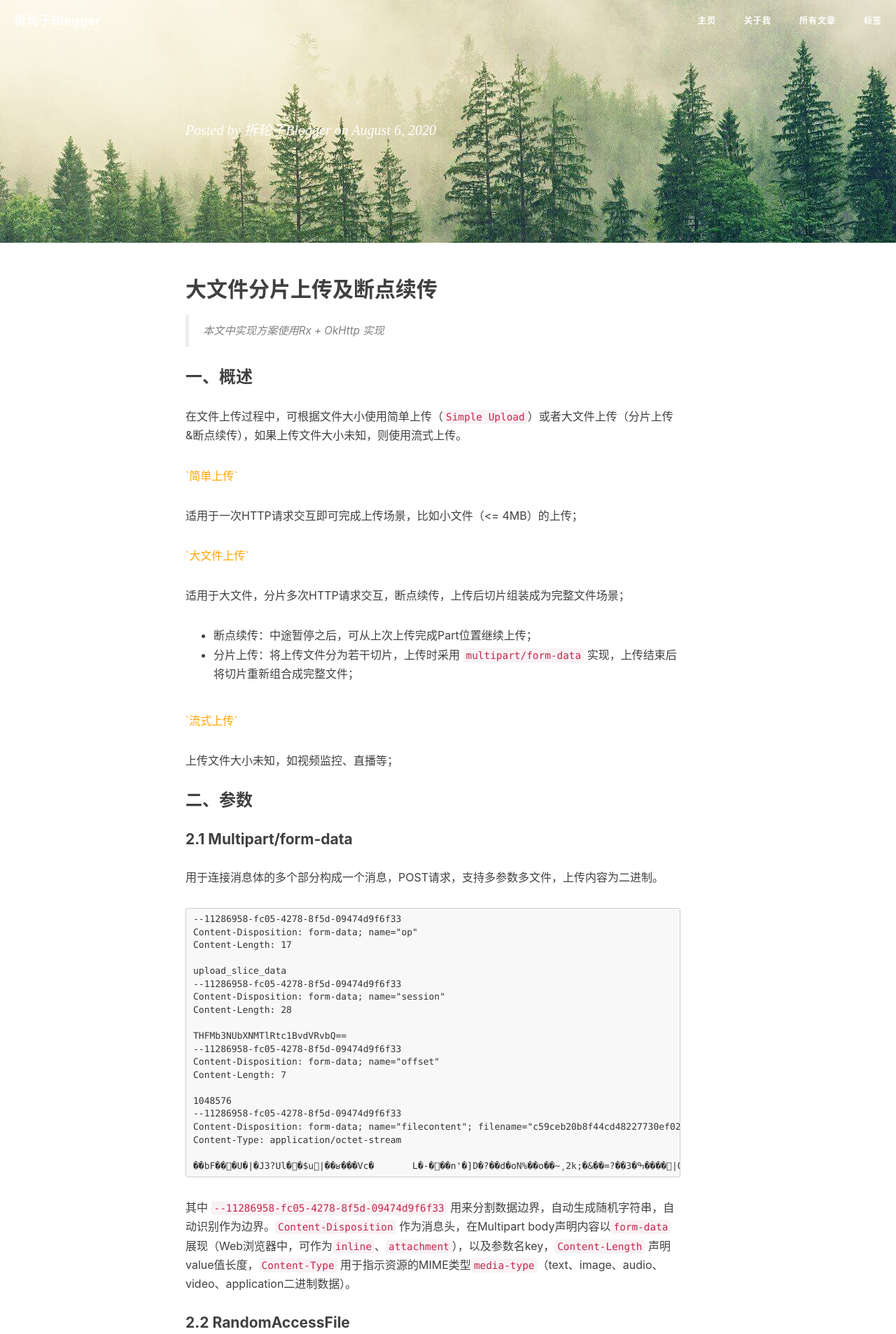
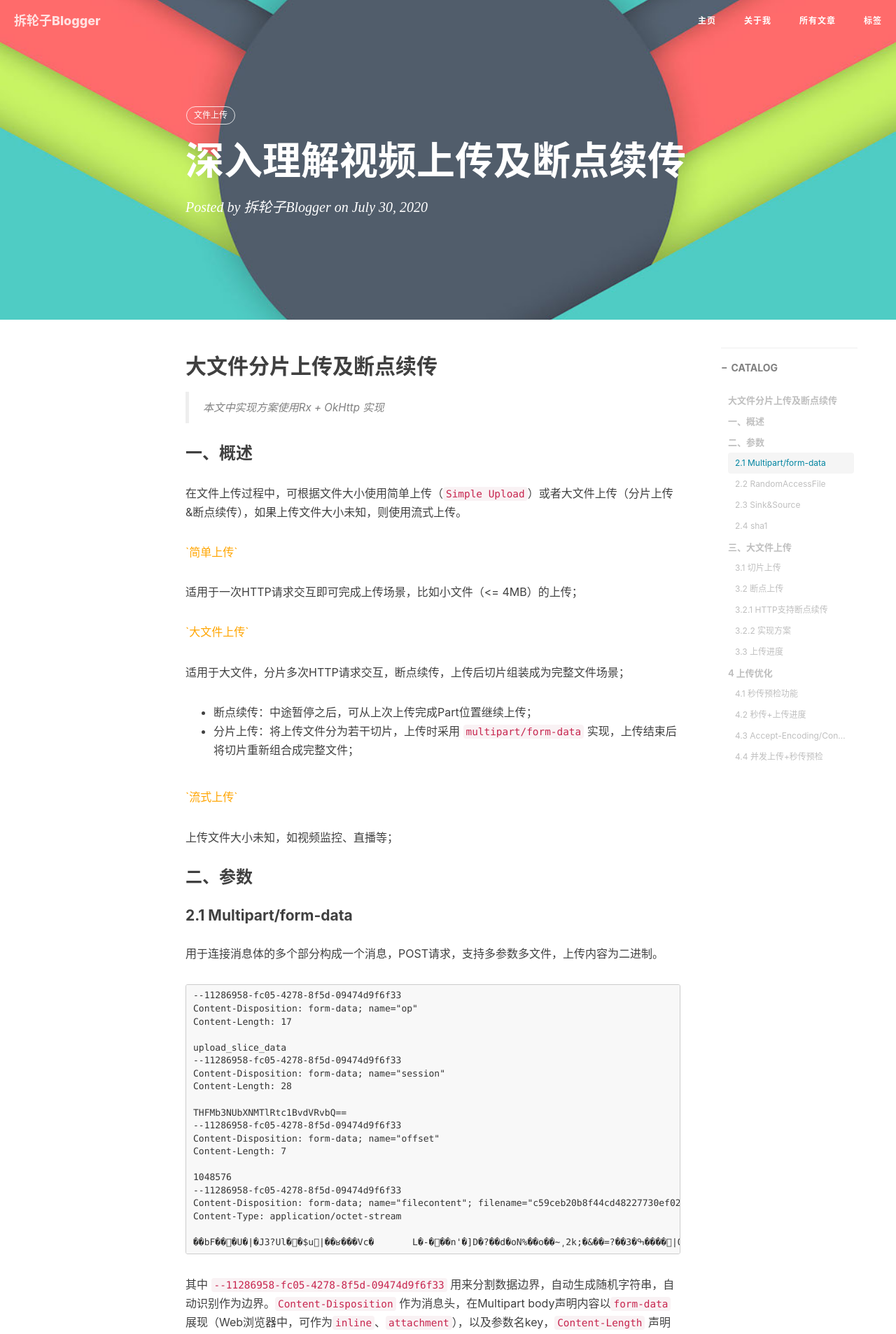
Before and after one commit to Chailz2Herzog/chailz.github.io, a Jekyll site: the page built from _posts/2020-08-06-深入理解视频上传及断点续传.md, in a window 1280 px wide. Shown: the top 1907 px of the page at 70% size. Built offline with Jekyll 4.4.1, drawn with Linux system fonts in a browser that asks for light colours; nearby versions of some CDN libraries; our own code applies the rules of GitHub Pages for plain Markdown files; comment, search, counter and statistics services are not loaded.

Commit message:
Update 2020-08-06-深入理解视频上传及断点续传.md

```diff
--- a/_posts/2020-08-06-深入理解视频上传及断点续传.md
+++ b/_posts/2020-08-06-深入理解视频上传及断点续传.md
@@ -1,9 +1,10 @@
 ---
-layout:post
-title:"深入理解视频上传及断点续传"
-date:2020-07-30 19:30
-header-img:"image/web/post-bg-2018-08-24.jpg"
-catalog:true
+layout: post
+title: "深入理解视频上传及断点续传"
+subtitle: ""
+date: 2020-07-30 19:30
+header-img: "image/web/post-bg-2018-08-24.jpg"
+catalog: true
 tags:
 - 文件上传
 ---
@@ -82,7 +83,7 @@ Square下的Okio库，补充java.io和java.nio；可理解为InputStream和Outpu
 
 文件上传实质是将文件变成二进制输入流，将输入流所有byte上传到Server端，即上传成功。输入流上传操作中可以将输入流分成若干byte[]数组来上传，每次上传一定长度的byte[]数组，即切片上传，从某一固定位置，上传byte[]数组，即断点续传。
 
-![na_upload_flow](../image/native/na_upload_flow.jpg)
+![na_upload_flow](image/native/na_upload_flow.jpg)
 
 大文件上传主要实现方案： Multipart/form-data支持、Server端支持分片上传/分片合成、断点续传支持
 
@@ -179,7 +180,7 @@ private RequestPair generateSliceUploadRequest(final String auth, final String s
 
 切片上传后返回数据格式
 
-![slice_data_upload](../image/native/na_slice_data_upload.png)
+![slice_data_upload](image/native/na_slice_data_upload.png)
 
 在切片上传后，需发送切片合成请求，通知Server端，将已上传的若干切片，根据偏移量 `offset`  合成完整的数据流，转换为远端存储的文件，返回服务器端存储地址serverUrl。
 
@@ -195,7 +196,7 @@ HTTP 1.1中默认支持获取文件内容，通过 <font color="green">`Range`</
 
 ##### 3.2.2 实现方案
 
-![na_upload_breakpoint_flow](../image/native/na_upload_breakpoint_flow.png)
+![na_upload_breakpoint_flow](image/native/na_upload_breakpoint_flow.png)
 
 
 
```
